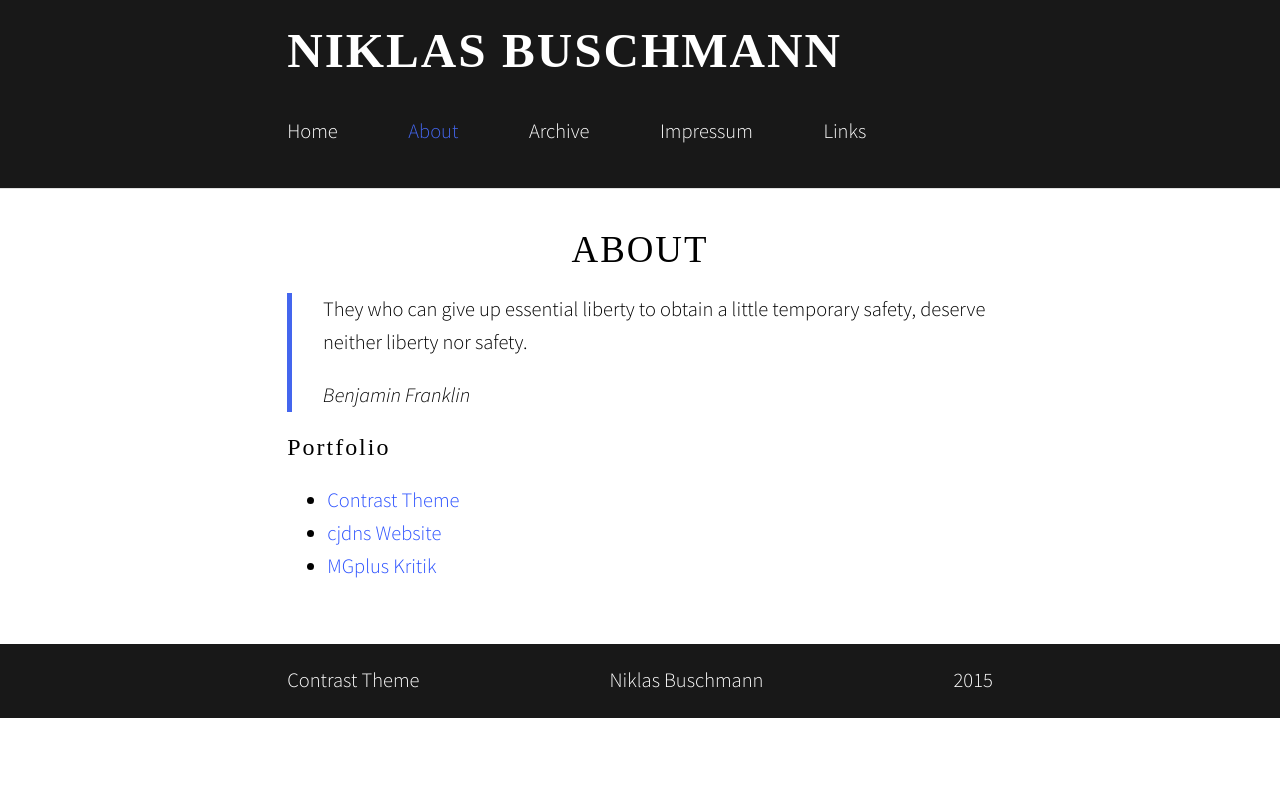
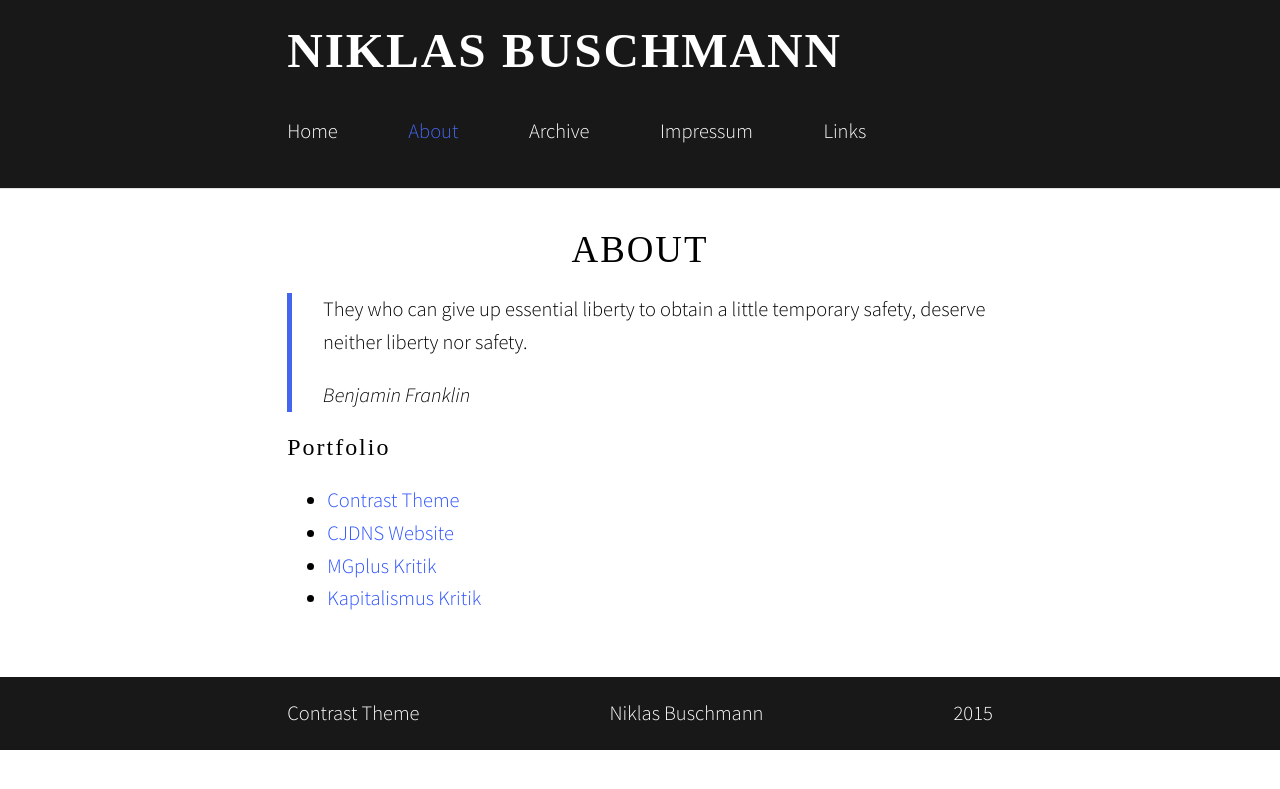
Before and after one commit to wilkistarotieno/wilkistarotieno.github.io, a Jekyll site: the page built from about.md, in a window 1280 px wide. Shown: the top 789 px of the page. Built offline with Jekyll 4.4.1, drawn with Linux system fonts in a browser that asks for light colours; some web fonts are replaced; Markdown is read by kramdown in place of the engine named in the settings; a script that is not in the unit is left out; comment, search, counter and statistics services are not loaded.

Commit message:
Update about.md

```diff
--- a/about.md
+++ b/about.md
@@ -10,5 +10,6 @@ permalink: about/
 ### Portfolio
 
 * [Contrast Theme](/contrast)
-* [cjdns Website](/info-cjdns)
+* [CJDNS Website](/info-cjdns)
 * [MGplus Kritik](/info-mgplus)
+* [Kapitalismus Kritik](/info-kapitalismus)
```
